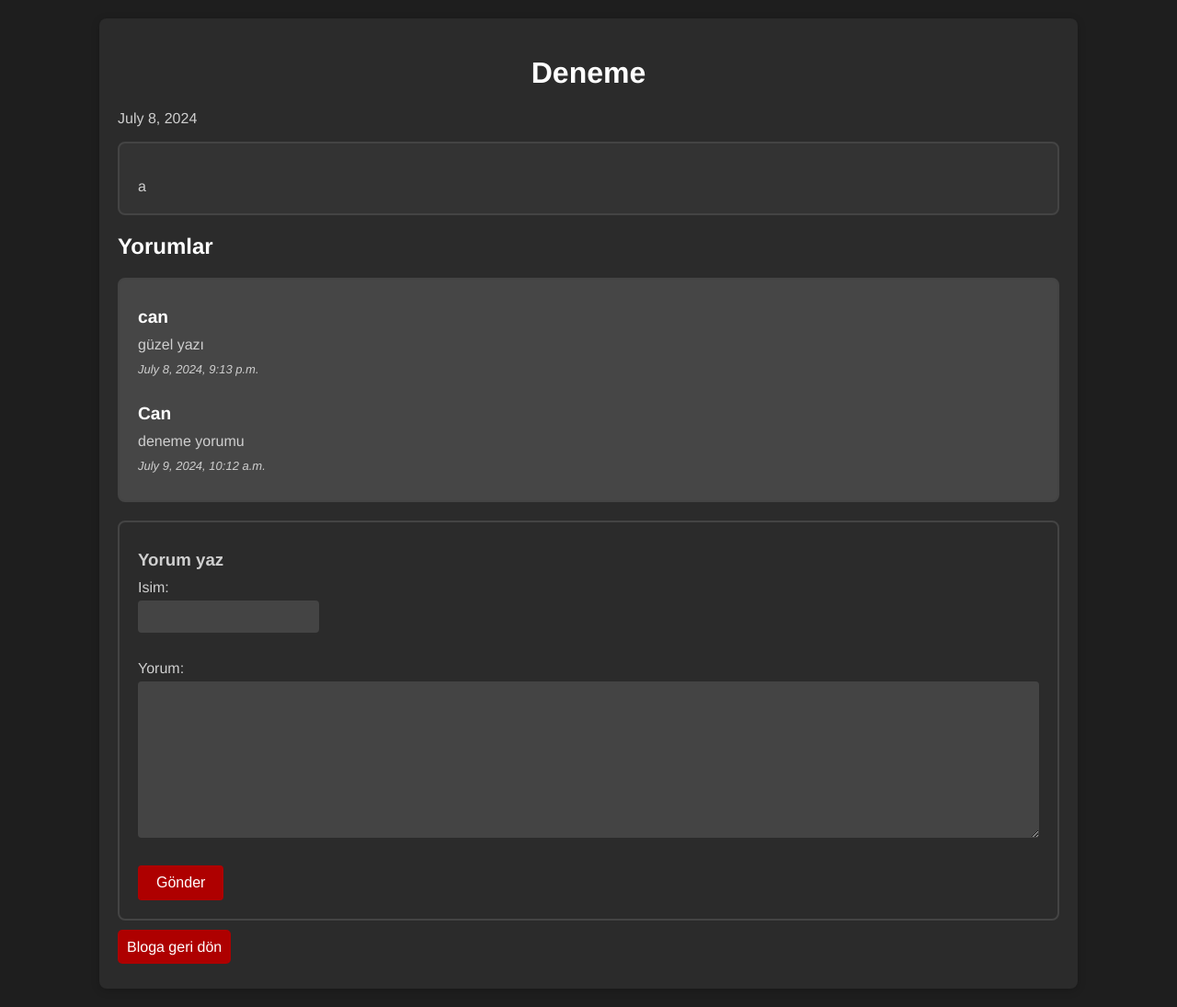
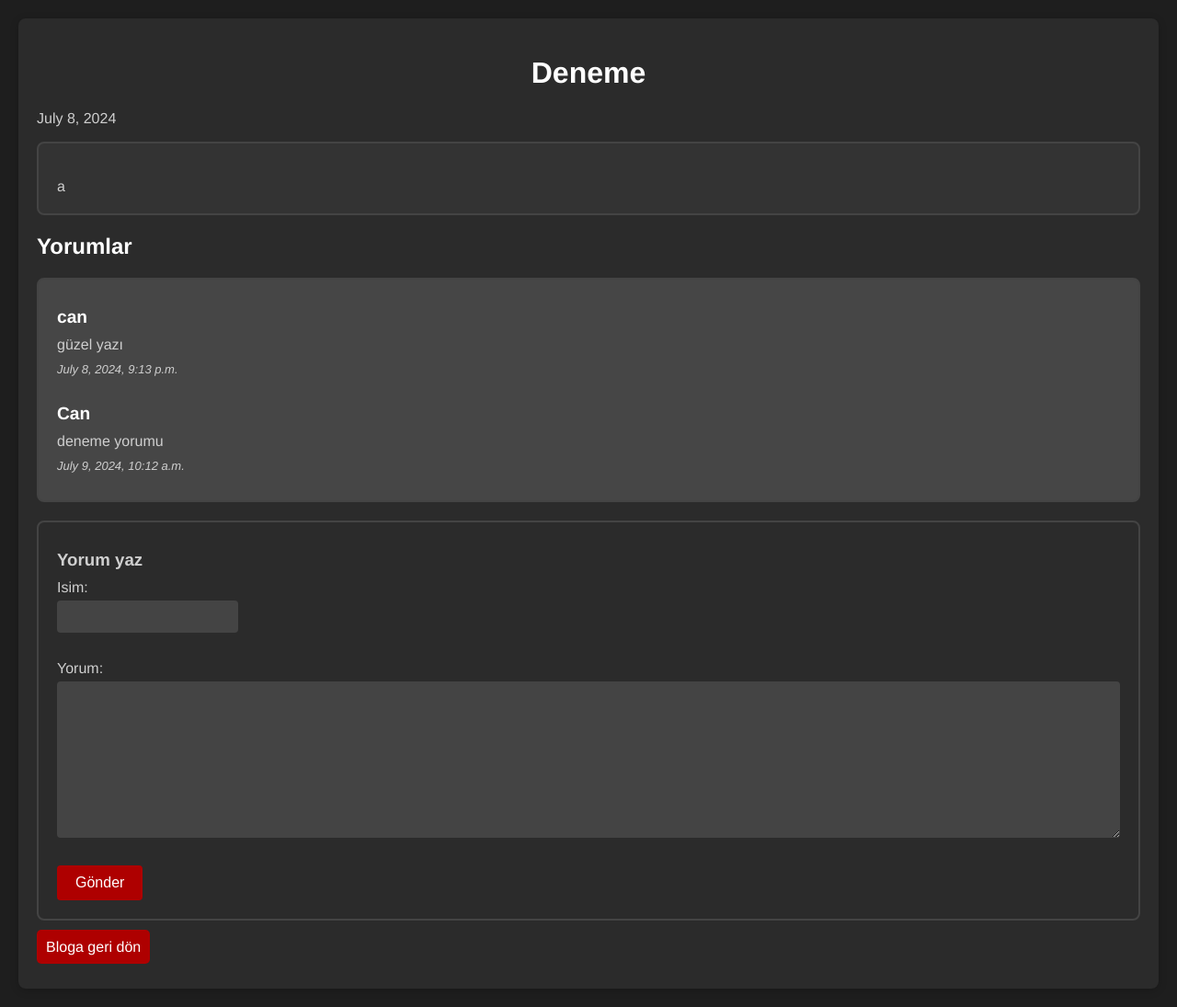
Before and after one commit to cankocman/django-blog, a Django app: page /blog/2/ in a window 1280 px wide. Shown: the whole page at 92% size. Run offline with Django 5.2, Linux system fonts and the light colour scheme; data comes from the database, SQL or seed files in the repository.

Commit message:
responsiveness

```diff
--- a/blog/templates/blog/blog_detail.html
+++ b/blog/templates/blog/blog_detail.html
@@ -11,7 +11,6 @@
             padding: 0;
         }
         .container {
-            width: 80%;
             max-width: 1200px;
             margin: 20px auto;
             padding: 20px;
```
